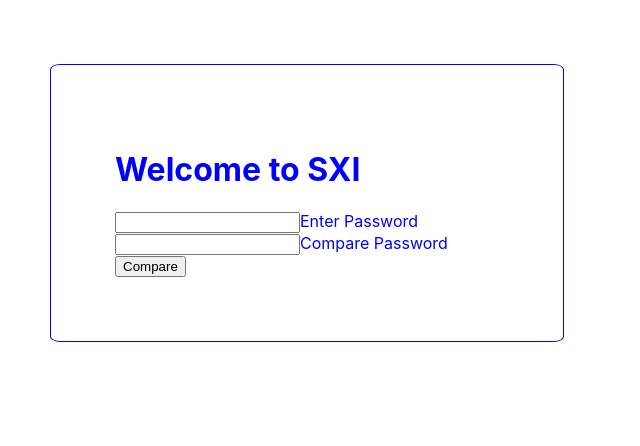
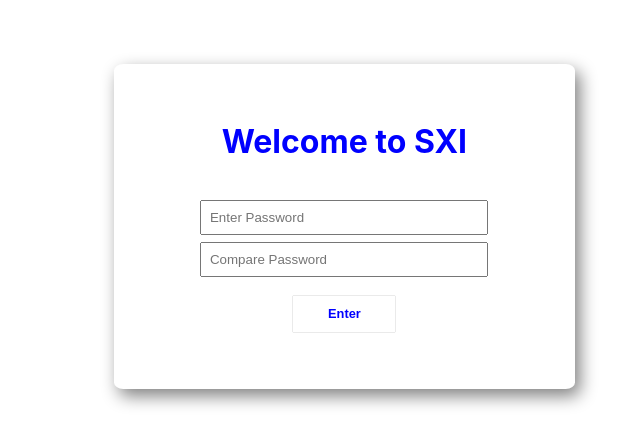
Before and after one commit to pppppaaattt/test3, a React (Create React App) app: page / in a window 1280 px wide. Shown: the top 446 px of the page, without its empty margins (270-910 px from the left). Built offline with nearby package versions, Linux system fonts and the light colour scheme.

Commit message:
new design

```diff
--- a/src/App.css
+++ b/src/App.css
@@ -34,17 +34,56 @@
 
 .bgForm{
   background-color: white;
-  border: 1px solid blue;
+
+  box-shadow: 5px 7px 17px gray;
   border-radius: 2%;
-  padding: 5%;
-  margin-left: 25%;
-  margin-right: 25%;
-  margin-top: 5%;
+  padding: 2% 3%;
+  margin: 5% 30%;
   color: blue;
   width: 30%;
   height: 50%;
+
 }
 
-.itemsInside{
-  align-items:center;
+.titleDes{
+  text-align:center;
+  font-size: 200%;
+  font-weight: bolder;
 }
+
+.btnDes{
+ padding: 5%;
+  text-align: center;
+}
+
+.btnbtn{
+  background-color: white;
+  color: blue;
+  font-size: 80%;
+  font-weight: bolder;
+  padding:3% 10%;
+  border:none;
+  box-shadow: 0px 0px 1px gray;
+}
+
+.middleDes{
+  text-align: center;
+}
+
+.inputPass{
+margin-top: 2%;
+width: 70%;
+padding: 2%;
+}
+
+.inputComPass{
+  margin-top: 2%;
+  width: 70%;
+  padding: 2%;
+}
+
+.errorStyle{
+  color: red;
+  font-size: 80%;
+  text-align: center;
+}
--- a/src/App.js
+++ b/src/App.js
@@ -9,7 +9,8 @@ class App extends React.Component {
   state = {
     passWord:'',
     comparePassWord: '',
-    title: 'Welcome to SXI'
+    title: 'Welcome to SXI',
+    error: ''
   }
 
 
@@ -27,14 +28,19 @@ class App extends React.Component {
     e.preventDefault();
 
     if((this.state.passWord==='') && (this.state.comparePassWord==='')){
-      alert("Error: Please input password to both fields to compare")
+      this.setState({
+        error:'Error: Please input password to both fields to compare'})
     }
     else if(this.state.passWord === this.state.comparePassWord){
 
-      alert("Success: The password is the same")
+      this.setState({
+        error: 'Success: The password is the same'})
+
+
     }
     else {
-      alert("Error: The password is not the same")
+      this.setState({
+        error: 'Error: The password is not the same'})
     }
 
   }
@@ -45,21 +51,25 @@ class App extends React.Component {
     <form className="bgForm">
       <div className="itemsInside">
         <div>
-        <h1>{this.state.title}</h1>
+        < p className="titleDes">{this.state.title}</p>
+
         </div>
+        <div className="middleDes">
           <div>
-          <input id="pass" type="text" value={this.state.name} onChange={this.getName}/>Enter Password
+          <input className="inputPass" type="text" value={this.state.name} onChange={this.getName} placeholder="Enter Password"/>
           </div>
 
           <div>
-          <input type="text" value={this.state.compared} onChange={this.getCompared}/>Compare Password
+          <input className="inputComPass" type="text" value={this.state.compared} onChange={this.getCompared} placeholder="Compare Password"/>
           </div>
-
-          <div>
-          <button onClick={this.comparing}>Compare</button>
+        </div>
+          <div  className="btnDes">
+          <button className="btnbtn" onClick={this.comparing}>Enter</button>
           </div>
-
       </div>
+      <div>
+          <p className="errorStyle">{this.state.error}</p>
+          </div>
     </form>
 
     )
```
